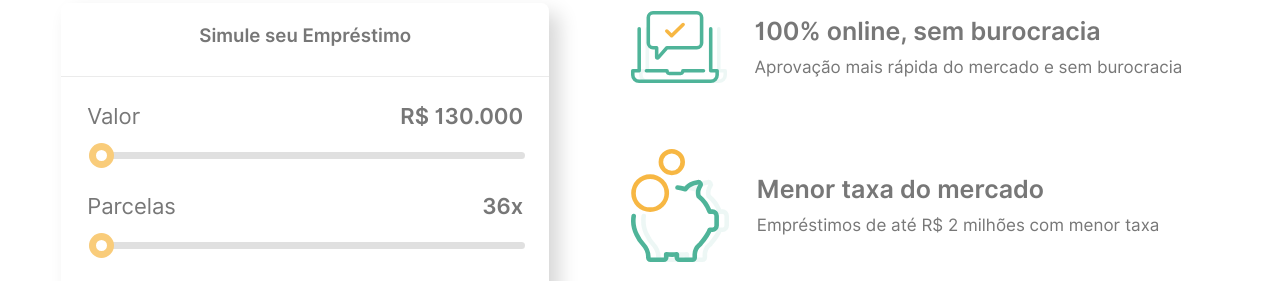
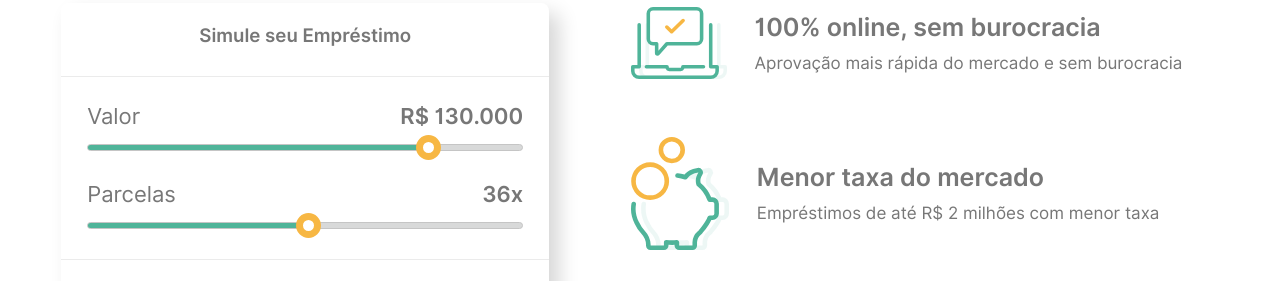
Before and after one commit to jadsonsantos/redesign-sofisa, a website: page index.html in a window 1280 px wide. Shown: the part 1168-1449 px from the top of the page. Drawn offline with nearby package versions, Linux system fonts and the light colour scheme; files that its build step writes are made by us from their sources.

Commit message:
feat(): Add color to advance slider

```diff
--- a/index.html
+++ b/index.html
@@ -6,6 +6,7 @@
         <meta http-equiv="X-UA-Compatible" content="ie=edge">
 		<link rel="stylesheet" href="css/style.css">
 		<link rel="stylesheet" type="text/css" href="//cdn.jsdelivr.net/npm/slick-carousel@1.8.1/slick/slick.css"/>
+		<link rel="stylesheet" href="https://code.jquery.com/ui/1.12.0/themes/smoothness/jquery-ui.css">
 		<!-- <link rel="stylesheet" href="https://stackpath.bootstrapcdn.com/font-awesome/4.7.0/css/font-awesome.min.css"> -->
         <title>Banco Sofisa</title>
     </head>
@@ -86,24 +87,16 @@
 								<div class="calc-amount">
 									<div class="calc-container">
 										<span class="calc-title">Valor</span>
-										<span class="amount">
-											<span class="value">130.000</span>
-										</span>
+										<span class="amount value">R$ 130.000</span>
 									</div>
-									<div class="slide-container">
-										<input type="range" min="60000" max="2000000" step="5000" value="500" class="slider" id="">
-									</div>
+									<div class="slider"></div>
 								</div>
 								<div class="calc-installments">
 									<div class="calc-container">
 										<span class="calc-title">Parcelas</span>
-										<span id="demo" class="installments">
-											<span class="value">36</span>
-										</span>
+										<span id="demo" class="installments value">36x</span>
 									</div>
-									<div class="slide-container">
-										<input type="range" min="36" max="180" step="36" value="12" class="slider" id="myRange">
-									</div>
+									<div class="slider"></div>
 								</div>
 							</div>
 							<div class="calculator">
@@ -274,7 +267,8 @@
 
 		<script src="https://ajax.googleapis.com/ajax/libs/jquery/3.4.1/jquery.min.js"></script>
 		<script src="https://kit.fontawesome.com/7280a49faa.js" crossorigin="anonymous"></script>
-		<script type="text/javascript" src="//cdn.jsdelivr.net/npm/slick-carousel@1.8.1/slick/slick.min.js"></script>
+		<script src="//cdn.jsdelivr.net/npm/slick-carousel@1.8.1/slick/slick.min.js"></script>
+		<script src="https://code.jquery.com/ui/1.12.0/jquery-ui.min.js"></script>
 		<script src="js/main.js"></script>
     </body>
 </html>
--- a/js/main.js
+++ b/js/main.js
@@ -1,3 +1,7 @@
+var utils = {
+
+}
+
 var sofisa = {
 
     menuMobile: function() {
@@ -10,11 +14,28 @@ var sofisa = {
 
     scale: function() {
 
-        var scale = $(".scale"),
-            inputRange = scale.find("input[type=range]");
+        $(".calc-amount .slider").slider({
+            range: "min",
+            value: 130000,
+            step: 5000,
+            min: 60000,
+            max: 150000,
+            slide: function(event, ui) {
+                $(this).css("background", "#D8D9D9");
+                $(this).parent().find(".value").html("R$ " + ui.value);
+            }
+        });
 
-        inputRange.on("input", function() {
-            $(this).parent().parent().find(".value").html(this.value);
+        $(".calc-installments .slider").slider({
+            range: "min",
+            value: 36,
+            step: 1,
+            min: 12,
+            max: 60,
+            slide: function(event, ui) {
+                $(this).css("background", "#D8D9D9");
+                $(this).parent().find(".value").html(ui.value + "x");
+            }
         });
     },
 
--- a/scss/base/_vars.scss
+++ b/scss/base/_vars.scss
@@ -9,6 +9,7 @@ $color-6: #51B89B;
 $color-7: #57C6A7;
 $color-8: #707070;
 $color-9: #EBEBEB;
+$color-10: #D8D9D9;
 
 $font-1: "Inter Regular", sans-serif;
 $font-2: "Inter Medium", sans-serif;
--- a/scss/components/_advance.scss
+++ b/scss/components/_advance.scss
@@ -75,10 +75,6 @@
 
                 .calc-amount {
                     padding-bottom: 30px;
-
-                    .value::before {
-                        @include pseudo(inline, relative, 'R$ ');
-                    }
                 }
 
                 .calc-title {
@@ -104,39 +100,27 @@
 
                 .calc-installments {
 
-                    .value::after {
-                        @include pseudo(inline, relative, 'x');
-                    }
                 }
             }
 
-            .slide-container {
+            .ui-slider {
+                -webkit-appearance: none;
                 width: 100%;
+                height: 7px;
+                border-radius: 5px;
+                outline: none;
+                -webkit-transition: .2s;
+                transition: opacity .2s;
+                background: $color-10;
 
-                .slider {
-                    -webkit-appearance: none;
-                    width: 100%;
-                    height: 7px;
-                    border-radius: 5px;
-                    background: #d3d3d3;
-                    outline: none;
-                    opacity: 0.7;
-                    -webkit-transition: .2s;
-                    transition: opacity .2s;
+                &-range {
+                    background: $color-4;
                 }
 
-                .slider::-webkit-slider-thumb {
+                &-handle {
+                    top: -10px;
                     -webkit-appearance: none;
                     appearance: none;
-                    width: 25px;
-                    height: 25px;
-                    border-radius: 50%;
-                    background: $white;
-                    border: 7px solid $color-5;
-                    cursor: pointer;
-                }
-
-                .slider::-moz-range-thumb {
                     width: 25px;
                     height: 25px;
                     border-radius: 50%;
--- a/scss/components/_steps.scss
+++ b/scss/components/_steps.scss
@@ -53,6 +53,8 @@
         &-number {
             padding: 33px 42px;
             margin-bottom: 23px;
+            height: 116px;
+            width: 116px;
             border: 2px solid $white;
             border-radius: 50%;
             @include font-source-sans($ff: $font-4, $size: 35px, $lh: 42px);
```
